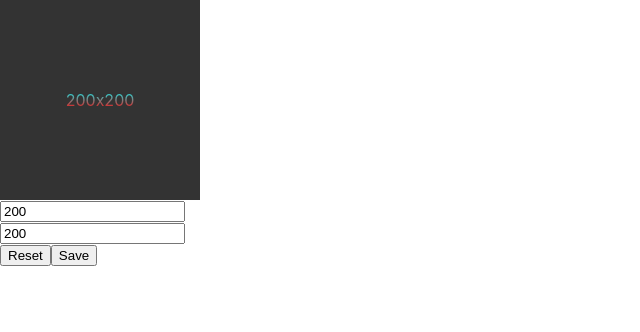
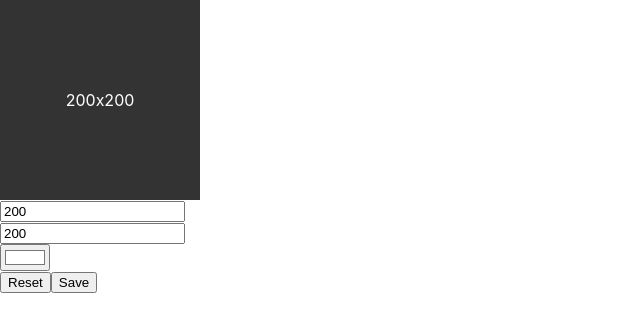
Before and after one commit to kosnu/benten, a Next.js app: page / in a window 1280 px wide. Shown: the top 332 px of the page, without its empty margins (0-640 px from the left). Built offline with nearby package versions, Linux system fonts and the light colour scheme.

Commit message:
:sparkles: 文字色の変更をできるようにした

```diff
--- a/src/ui/home/parts/Config/Config.tsx
+++ b/src/ui/home/parts/Config/Config.tsx
@@ -1,13 +1,16 @@
 import html2canvas from "html2canvas"
 import React, { useCallback } from "react"
+import { FontColorInput } from "../FontColorInput"
 import { HeightInput } from "../HeightInput"
 import { WidthInput } from "../WidthInput"
+import { useFontColor } from "./useFontColor"
 import { useHeight } from "./useHeight"
 import { useWidth } from "./useWidth"
 
 export function Config() {
   const { width, changeWidth } = useWidth()
   const { height, changeHeight } = useHeight()
+  const { fontColor, changeFontColor } = useFontColor()
 
   const handleSaveButtonClick = useCallback(async () => {
     const target = document.getElementById("preview-image")
@@ -31,8 +34,10 @@ export function Config() {
       <div>{/* 背景色 */}</div>
       <WidthInput width={width} onWidthChange={changeWidth} />
       <HeightInput height={height} onHeightChange={changeHeight} />
-      <div>{/* 文字上部色 */}</div>
-      <div>{/* 文字下部色 */}</div>
+      <FontColorInput
+        fontColor={fontColor}
+        onFontColorChange={changeFontColor}
+      />
       <div>
         <button>Reset</button>
         <button onClick={handleSaveButtonClick}>Save</button>
--- /dev/null
+++ b/src/ui/home/parts/Config/useFontColor.ts
@@ -0,0 +1,19 @@
+import { useAtom } from "jotai"
+import { useCallback } from "react"
+import { fontColorAtom } from "../../state/fontColorAtom"
+
+export function useFontColor() {
+  const [fontColor, setFontColor] = useAtom(fontColorAtom)
+
+  const changeFontColor = useCallback(
+    (color: string) => {
+      setFontColor(color)
+    },
+    [setFontColor],
+  )
+
+  return {
+    fontColor: fontColor,
+    changeFontColor: changeFontColor,
+  }
+}
--- /dev/null
+++ b/src/ui/home/parts/FontColorInput/FontColorInput.tsx
@@ -0,0 +1,29 @@
+import React, { useCallback } from "react"
+
+interface FontColorInputProps {
+  fontColor: string
+  onFontColorChange: (color: string) => void
+}
+
+export function FontColorInput({
+  fontColor,
+  onFontColorChange,
+}: FontColorInputProps) {
+  const handleFontColorChange = useCallback(
+    (event: React.ChangeEvent<HTMLInputElement>) => {
+      const color = event.target.value
+      onFontColorChange(color)
+    },
+    [onFontColorChange],
+  )
+
+  return (
+    <div>
+      <input
+        type={"color"}
+        value={fontColor}
+        onChange={handleFontColorChange}
+      />
+    </div>
+  )
+}
--- /dev/null
+++ b/src/ui/home/parts/FontColorInput/index.ts
@@ -0,0 +1 @@
+export * from "./FontColorInput"
--- a/src/ui/home/parts/Preview/Preview.tsx
+++ b/src/ui/home/parts/Preview/Preview.tsx
@@ -5,8 +5,6 @@ import { usePreview } from "./usePreview"
 export function Preview() {
   const { preview } = usePreview()
   const [backgroundColor] = useState<string>("333")
-  const [fontTopPartColor] = useState<string>("0ff")
-  const [fontLowPartColor] = useState<string>("f00")
 
   return (
     <>
@@ -14,8 +12,7 @@ export function Preview() {
         backgroundColor={backgroundColor}
         width={preview.width}
         height={preview.height}
-        fontTopPartColor={fontTopPartColor}
-        fontLowPartColor={fontLowPartColor}
+        fontColor={preview.fontColor}
       />
     </>
   )
--- a/src/ui/home/parts/RectangleImage/RectangleImage.tsx
+++ b/src/ui/home/parts/RectangleImage/RectangleImage.tsx
@@ -4,16 +4,14 @@ interface RectangleImageProps {
   backgroundColor: string
   width: number
   height: number
-  fontTopPartColor: string
-  fontLowPartColor: string
+  fontColor: string
 }
 
 export function RectangleImage({
   backgroundColor,
   width,
   height,
-  fontTopPartColor,
-  fontLowPartColor,
+  fontColor,
 }: RectangleImageProps) {
   return (
     <>
@@ -28,17 +26,7 @@ export function RectangleImage({
           alignItems: "center",
         }}
       >
-        <style jsx>{`
-          p {
-            background: -webkit-linear-gradient(
-              #${fontTopPartColor},
-              #${fontLowPartColor}
-            );
-            -webkit-background-clip: text;
-            -webkit-text-fill-color: transparent;
-          }
-        `}</style>
-        <p>{`${width}x${height}`}</p>
+        <p style={{ color: fontColor }}>{`${width}x${height}`}</p>
       </div>
     </>
   )
--- /dev/null
+++ b/src/ui/home/state/fontColorAtom.ts
@@ -0,0 +1,5 @@
+import { atom } from "jotai"
+
+const initialFontColor = "#ffffff"
+
+export const fontColorAtom = atom(initialFontColor)
--- a/src/ui/home/state/previewAtom.ts
+++ b/src/ui/home/state/previewAtom.ts
@@ -1,18 +1,24 @@
 import { atom } from "jotai"
+import { fontColorAtom } from "./fontColorAtom"
 import { heightAtom } from "./heightAtom"
 import { widthAtom } from "./widthAtom"
 
 interface PreviewAtom {
   width: number
   height: number
+  fontColor: string
+  backgroundColor: string
 }
 
 export const previewAtom = atom<PreviewAtom>((get) => {
   const width = get(widthAtom)
   const height = get(heightAtom)
+  const fontColor = get(fontColorAtom)
 
   return {
     width: width,
     height: height,
+    fontColor: fontColor,
+    backgroundColor: "", // TODO: 背景色
   }
 })
```
